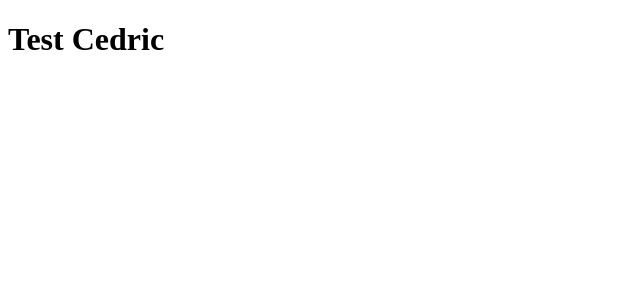
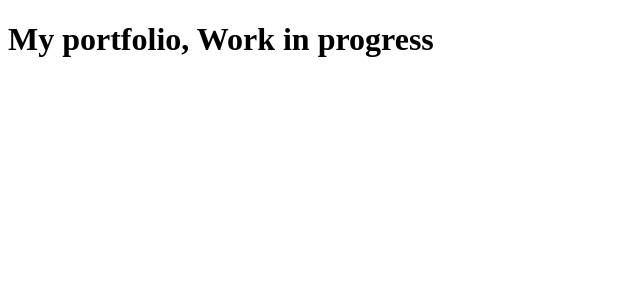
Before and after one commit to NemBaboulinet/portfolio, a React (Vite) app: page / in a window 1280 px wide. Shown: the top 300 px of the page, without its empty margins (0-640 px from the left). Built offline with nearby package versions, Linux system fonts and the light colour scheme.

Commit message:
feat:first vercel config

```diff
--- a/src/App.tsx
+++ b/src/App.tsx
@@ -1,5 +1,5 @@
 export default function App() {
 	console.log(App, 'App');
-	const test = 'Test Cedric';
+	const test = 'My portfolio, Work in progress';
 	return <h1>{test}</h1>;
 }
```
Also changed, not shown: 1 other file (tests, documents, lock files or other folders).
